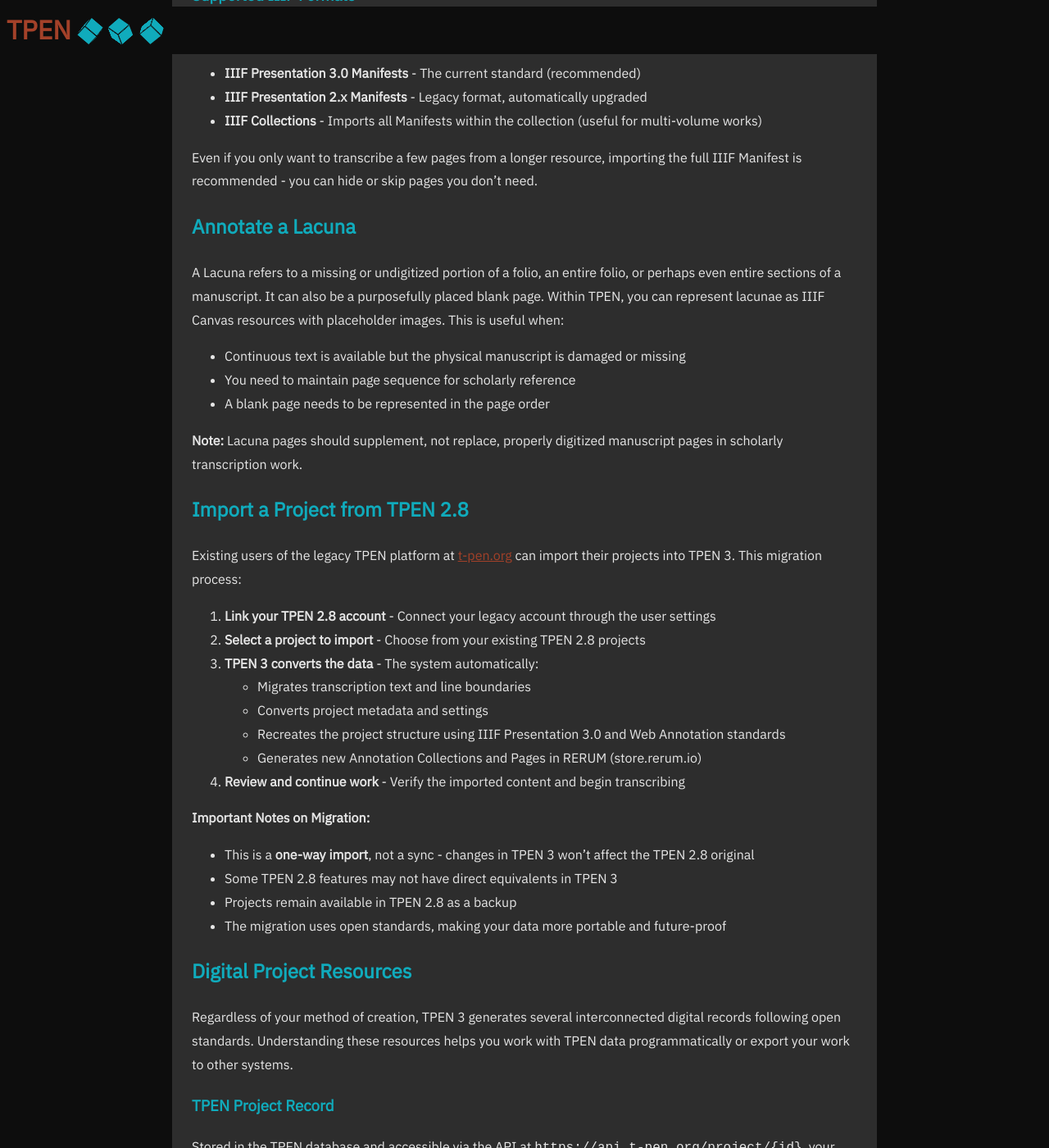
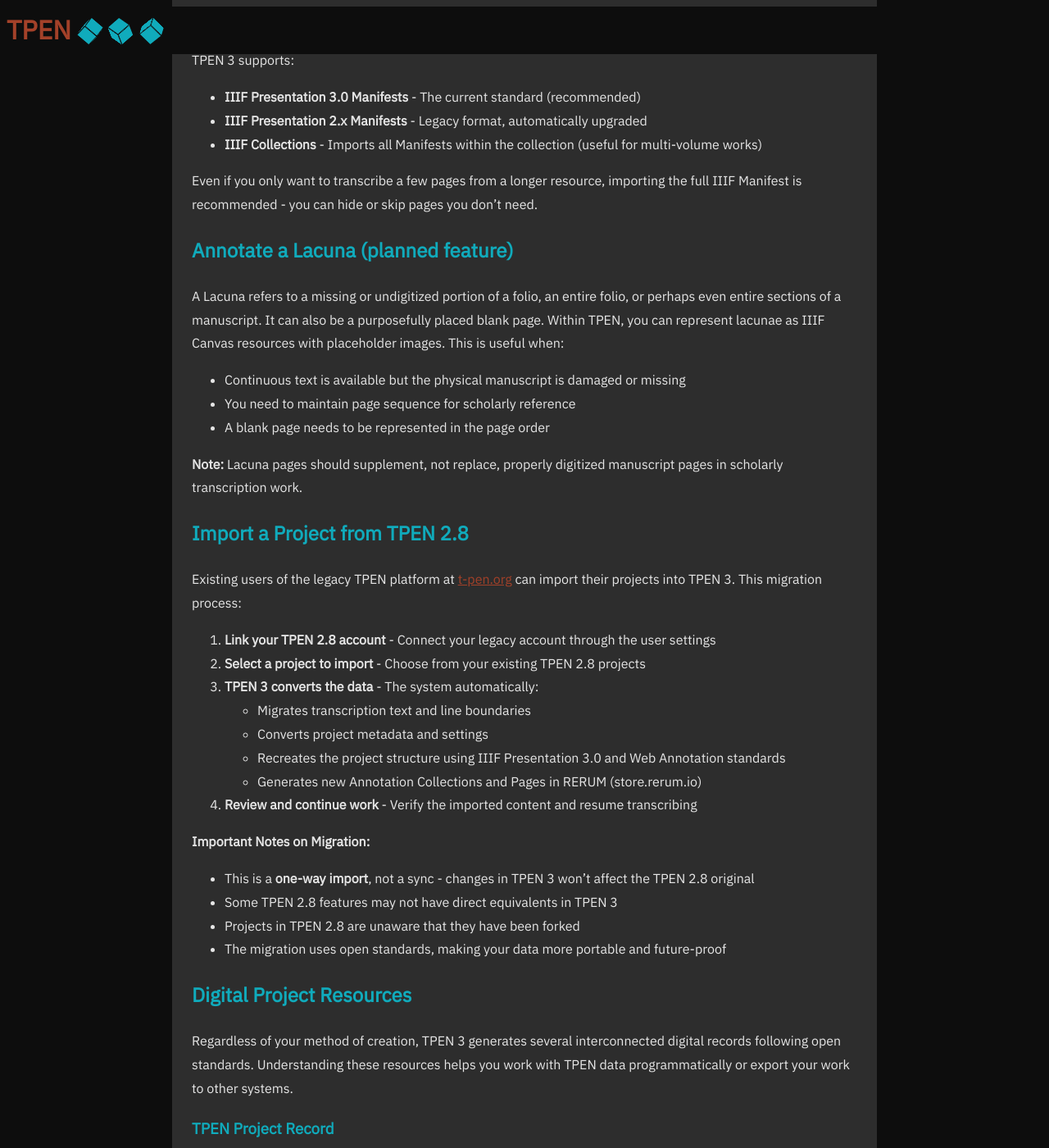
Before and after one commit to CenterForDigitalHumanities/TPEN3, a Jekyll site: the page built from _posts/2024-07-02-start-a-project.md, in a window 1280 px wide and 1400 px high, scrolled down 2355 px. Shown: the whole window at 82% size. Built offline with Jekyll 4.4.1, drawn with Linux system fonts in a browser that asks for light colours.

Commit message:
Update tutorial posts and add new images
Replaced external cover images with local assets for 'create an account' and 'start a project' tutorials. Updated instructions and notes for account creation and project migration. Added new images for account creation and project start to the assets directory.

```diff
--- a/_posts/2024-07-02-start-a-project.md
+++ b/_posts/2024-07-02-start-a-project.md
@@ -79,7 +81,7 @@
 
 Even if you only want to transcribe a few pages from a longer resource, importing the full IIIF Manifest is recommended - you can hide or skip pages you don't need.
 
-## Annotate a Lacuna
+## Annotate a Lacuna (planned feature)
 
 A Lacuna refers to a missing or undigitized portion of a folio, an entire folio, or perhaps even entire sections of a manuscript. It can also be a purposefully placed blank page. Within TPEN, you can represent lacunae as IIIF Canvas resources with placeholder images. This is useful when:
 
@@ -100,13 +102,13 @@
    - Converts project metadata and settings
    - Recreates the project structure using IIIF Presentation 3.0 and Web Annotation standards
    - Generates new Annotation Collections and Pages in RERUM (store.rerum.io)
-4. **Review and continue work** - Verify the imported content and begin transcribing
+4. **Review and continue work** - Verify the imported content and resume transcribing
 
 **Important Notes on Migration:**
 
 - This is a **one-way import**, not a sync - changes in TPEN 3 won't affect the TPEN 2.8 original
 - Some TPEN 2.8 features may not have direct equivalents in TPEN 3
-- Projects remain available in TPEN 2.8 as a backup
+- Projects in TPEN 2.8 are unaware that they have been forked
 - The migration uses open standards, making your data more portable and future-proof
 
 ## Digital Project Resources
```
Also changed, not shown: other parts of _posts/2024-07-02-start-a-project.md (+2 -0 lines), _posts/2024-07-01-create-an-account.md (+3 -3 lines), assets/img/create_account.png (added), assets/img/new_project.png (added).
